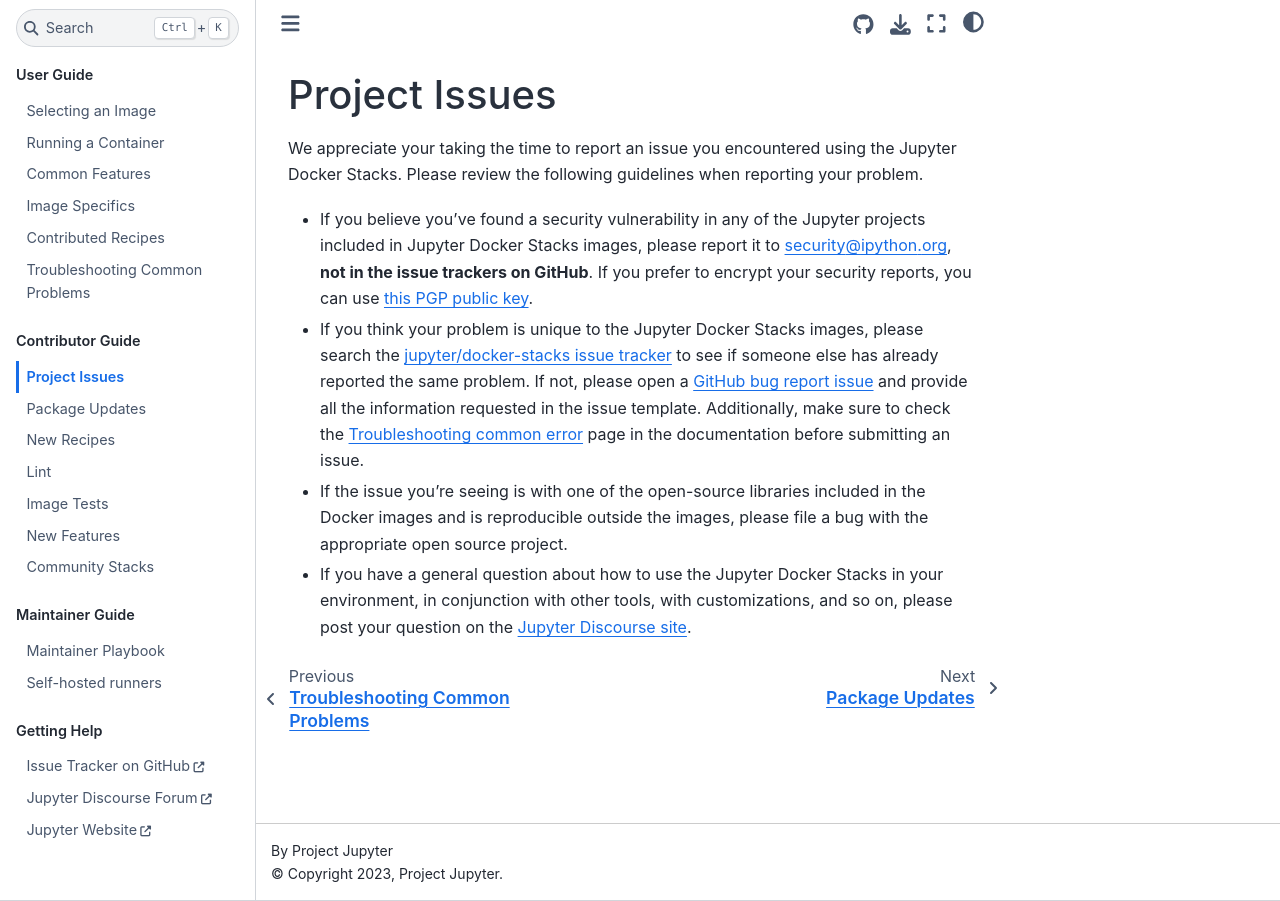
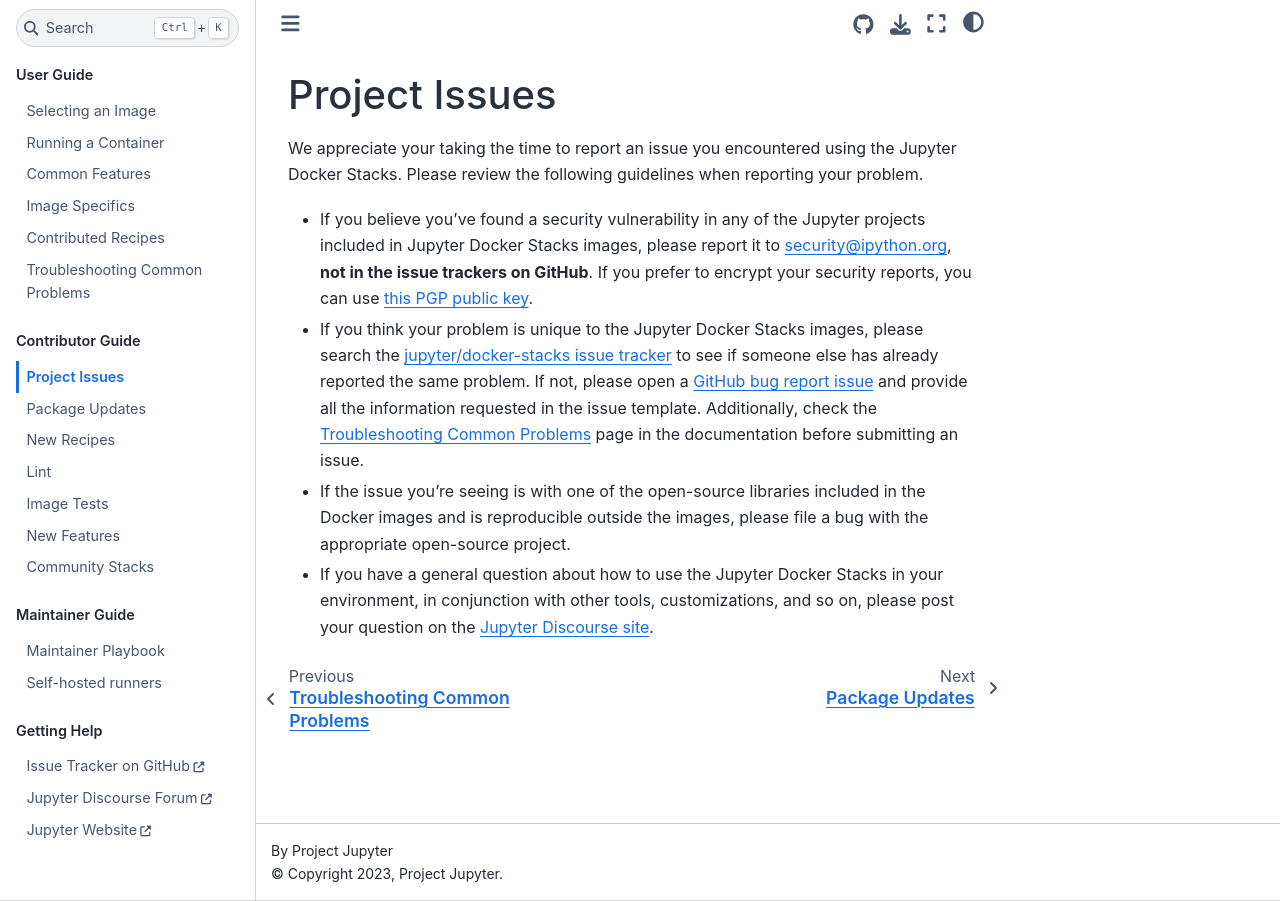
Before and after one commit to jupyter/docker-stacks, a Sphinx documentation site: the page built from docs/contributing/issues.md, in a window 1280 px wide. Built offline with Sphinx 7.4.7 and the Sphinx Book theme 1.1.4, drawn with Linux system fonts in a browser that asks for light colours.

Commit message:
Update issues.md

```diff
--- a/docs/contributing/issues.md
+++ b/docs/contributing/issues.md
@@ -3,7 +3,7 @@
 We appreciate your taking the time to report an issue you encountered using the Jupyter Docker Stacks.
 Please review the following guidelines when reporting your problem.
 
-- If you believe you’ve found a security vulnerability in any of the Jupyter projects included in Jupyter Docker Stacks images,
+- If you believe you've found a security vulnerability in any of the Jupyter projects included in Jupyter Docker Stacks images,
   please report it to [security@ipython.org](mailto:security@ipython.org), **not in the issue trackers on GitHub**.
   If you prefer to encrypt your security reports, you can use [this PGP public key](https://github.com/jupyter/jupyter.github.io/blob/HEAD/assets/ipython_security.asc).
 - If you think your problem is unique to the Jupyter Docker Stacks images,
@@ -11,9 +11,9 @@
   to see if someone else has already reported the same problem.
   If not, please open a [GitHub bug report issue](https://github.com/jupyter/docker-stacks/issues/new?assignees=&labels=type%3ABug&template=bug_report.md&title=)
   and provide all the information requested in the issue template.
-  Additionally, make sure to check the [Troubleshooting common error](../using/troubleshooting.md) page in the documentation before submitting an issue.
+  Additionally, check the [Troubleshooting Common Problems](../using/troubleshooting.md) page in the documentation before submitting an issue.
 - If the issue you're seeing is with one of the open-source libraries included in the Docker images and is reproducible outside the images,
-  please file a bug with the appropriate open source project.
+  please file a bug with the appropriate open-source project.
 - If you have a general question about how to use the Jupyter Docker Stacks in your environment,
-  in conjunction with other tools, with customizations, and so on,
+  in conjunction with other tools, customizations, and so on,
   please post your question on the [Jupyter Discourse site](https://discourse.jupyter.org).
```
